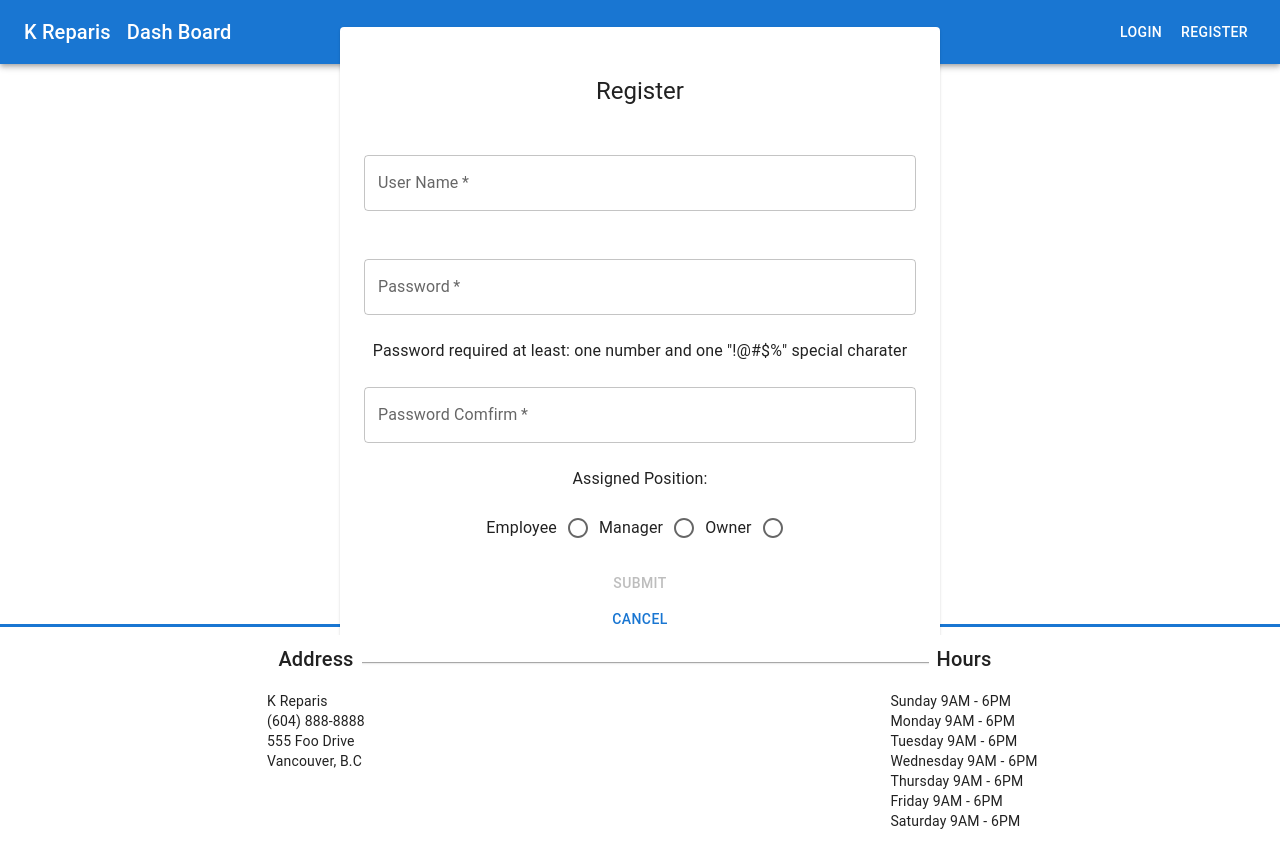
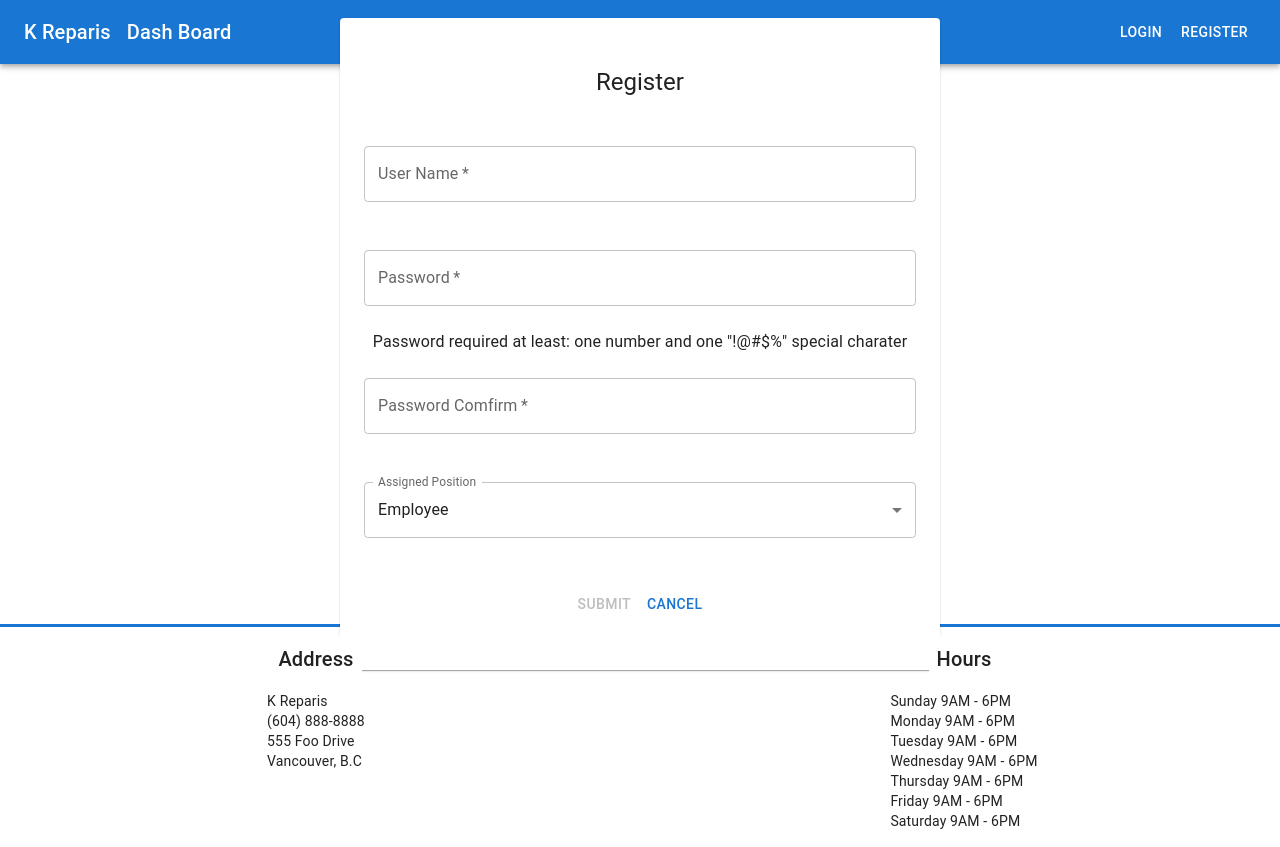
Before and after one commit to kanemds/MERN-E-commerce-project, a React (Create React App) app in the folder client/: page /dash/users/new in a window 1280 px wide. Built offline with nearby package versions, Linux system fonts and the light colour scheme.

Commit message:
finished position selected

```diff
--- a/client/src/pages/users/NewUserForm.js
+++ b/client/src/pages/users/NewUserForm.js
@@ -2,16 +2,13 @@ import React, { useState, useEffect } from 'react'
 import { useAddNewUserMutation } from '../users/usersApiSlice'
 import { useNavigate } from 'react-router-dom'
 import { ROLES } from '../../config/roles'
-import { Paper, Box, Button, TextField, Typography, Link, Checkbox } from '@mui/material'
-import RadioButtonUncheckedIcon from '@mui/icons-material/RadioButtonUnchecked'
-import RadioButtonCheckedIcon from '@mui/icons-material/RadioButtonChecked'
-import { styled } from '@mui/material/styles'
-
-const SelectedPosition = styled(Box)(() => ({
-  display: 'flex',
-  justifyContent: 'center',
-  alignItems: 'center'
-}))
+import { Paper, Box, Button, TextField, Typography, Link } from '@mui/material'
+import { useTheme } from '@mui/material/styles'
+import OutlinedInput from '@mui/material/OutlinedInput'
+import InputLabel from '@mui/material/InputLabel'
+import MenuItem from '@mui/material/MenuItem'
+import FormControl from '@mui/material/FormControl'
+import Select from '@mui/material/Select'
 
 
 
@@ -21,6 +18,17 @@ const NewUserForm = () => {
   const USER_REGEX = /^[a-zA-Z0-9-_.]{3,24}$/
   // required type
   const PWD_REGEX = /^(?=.*[a-z])(?=.*[0-9])(?=.*[!@#$%]).{4,24}$/
+
+
+  const handleChange = (event) => {
+    const {
+      target: { value },
+    } = event
+    setRoles(
+      // On autofill we get a stringified value.
+      typeof value === 'string' ? value.split(',') : value,
+    )
+  }
 
 
 
@@ -40,7 +48,9 @@ const NewUserForm = () => {
   const [validPassword, setValidPassword] = useState(false)
   const [comfirm, setComfirm] = useState("")
   const [isMatch, setIsMatch] = useState(false)
-  const [roles, setRoles] = useState(['Employee'])
+  const [roles, setRoles] = useState(["Employee"])
+
+
 
   useEffect(() => {
     setValidUserName(USER_REGEX.test(userName))
@@ -56,6 +66,10 @@ const NewUserForm = () => {
   }, [comfirm, password])
 
   useEffect(() => {
+    setRoles(roles)
+  }, [roles])
+
+  useEffect(() => {
     if (isSuccess) {
       setUserName('')
       setPassword('')
@@ -65,23 +79,32 @@ const NewUserForm = () => {
   }, [isSuccess, navigate])
 
 
-  const rolesChanged = e => {
-    const newRoles = Array.from(
-      e.target.selectedOptions,
-      (optioin) => optioin.value
-    )
-    setRoles(newRoles)
-  }
+  const options = (
 
-  const options = Object.values(ROLES).map(role => {
-    return (
-      <option
-        key={role}
-        value={role}
+    <FormControl sx={{ width: '600px', p: 3 }}>
+      <InputLabel id="demo-multiple-name-label" sx={{ m: 3 }}>Assigned Position</InputLabel>
+      <Select
+        labelId="demo-multiple-name-label"
+        id="demo-multiple-name"
+        input={<OutlinedInput label="Assigned Position" />}
+        multiple
+        value={roles}
+        onChange={handleChange}
 
-      > {role}</option >
-    )
-  })
+      >
+
+        {Object.values(ROLES).map((role) => (
+          <MenuItem
+            key={role}
+            value={role}
+          >
+            {role}
+          </MenuItem>
+        ))}
+      </Select>
+    </FormControl>
+  )
+
 
   const canSave = [roles.length, validUserName, validPassword].every(Boolean) && !isLoading
 
@@ -116,24 +139,12 @@ const NewUserForm = () => {
           />
           {isMatch || comfirm.length === 0 ? "" : <Typography>Please match with password</Typography>}
 
-          <Typography> Assigned Position:</Typography>
-          <Box sx={{ display: 'flex', m: 2 }}>
-            <SelectedPosition>
-              <Typography>Employee</Typography>
-              <Checkbox icon={<RadioButtonUncheckedIcon />} checkedIcon={<RadioButtonCheckedIcon />} />
-            </SelectedPosition>
-            <SelectedPosition>
-              <Typography>Manager</Typography>
-              <Checkbox icon={<RadioButtonUncheckedIcon />} checkedIcon={<RadioButtonCheckedIcon />} />
-            </SelectedPosition>
-            <SelectedPosition>
-              <Typography>Owner</Typography>
-              <Checkbox icon={<RadioButtonUncheckedIcon />} checkedIcon={<RadioButtonCheckedIcon />} />
-            </SelectedPosition>
+          {options}
+          {roles.length === 0 ? <Typography>Please select at least one position</Typography> : ""}
+          <Box sx={{ m: 3 }}>
+            <Button disabled={!canSave} onClick={handleSubmit} >Submit</Button>
+            <Button><Link href='/' underline="none" >Cancel</Link></Button>
           </Box>
-
-          <Button disabled={!canSave} onClick={handleSubmit}>Submit</Button>
-          <Button><Link href='/' underline="none">Cancel</Link></Button>
         </Paper>
       }
     </Box >
```
